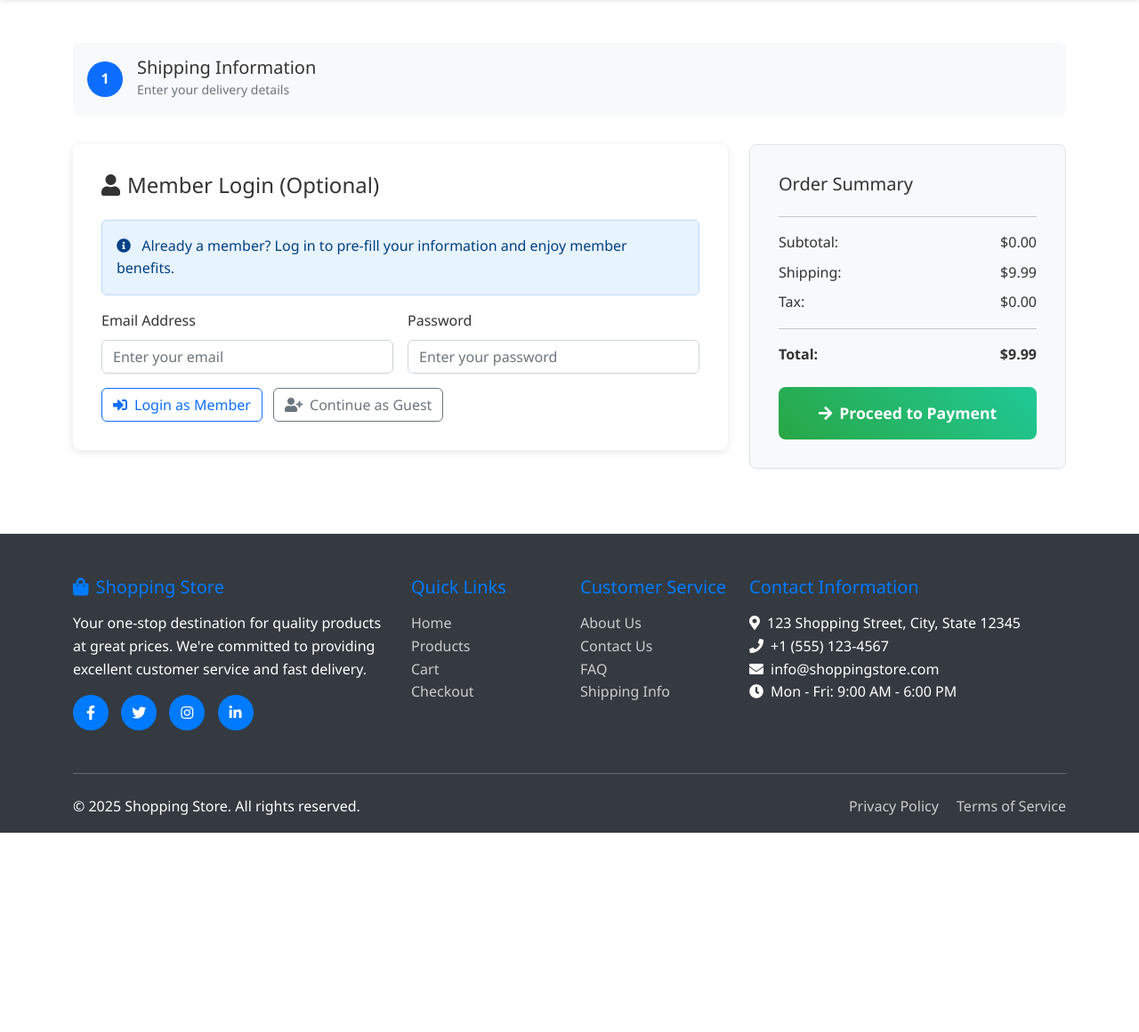
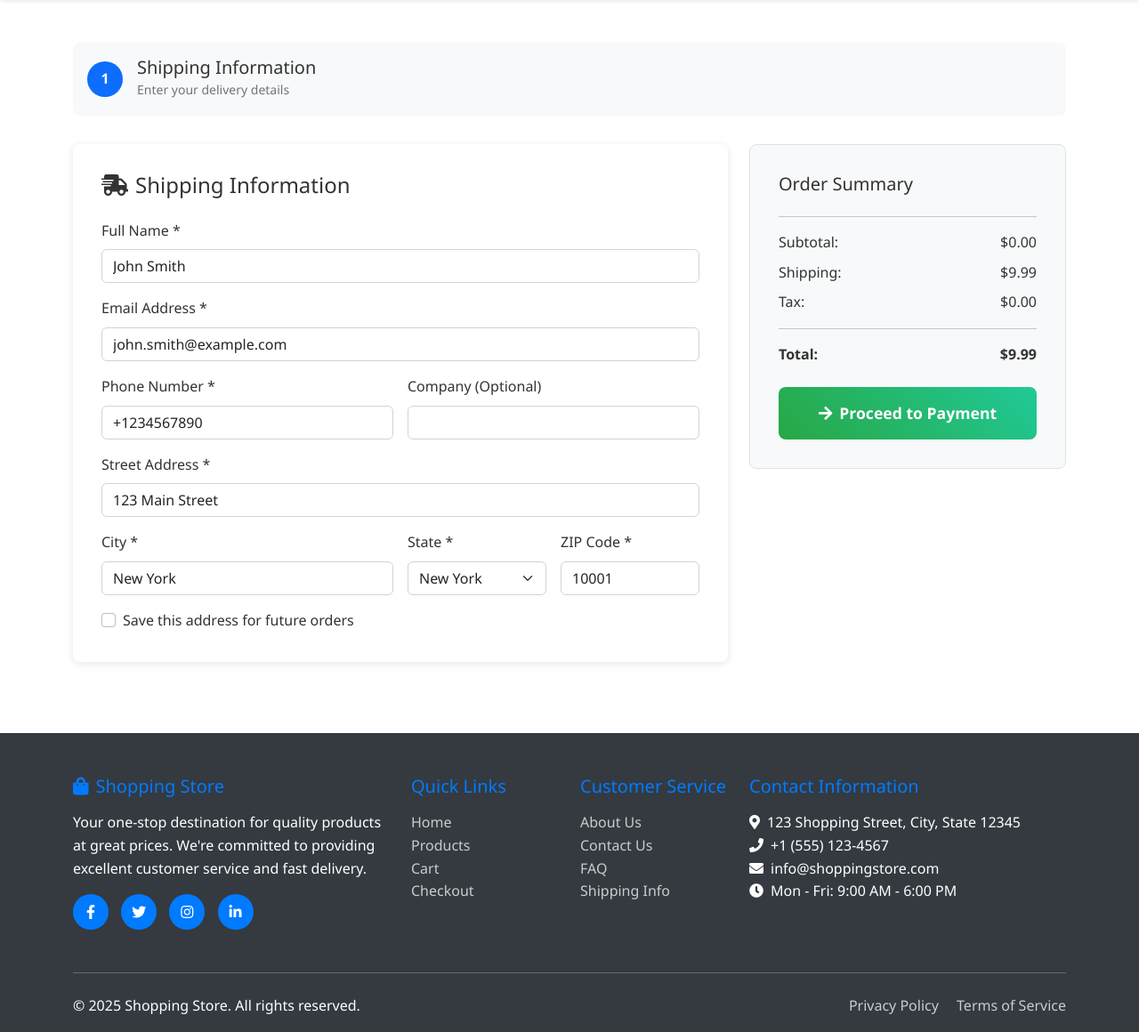
Before and after one commit to renfu-her/shopping-dev, a Laravel app: page /checkout in a window 1280 px wide. Shown: the part 64-1224 px from the top of the page at 89% size. Before the commit the page ends 1000 px from the top, so only its background shows below. Run offline with Laravel 12, Linux system fonts and the light colour scheme; the visitor is signed in with stand-in values (Sample User, id 1); data comes from the database, SQL or seed files in the repository; data that the repository does not hold is empty; some libraries are stand-ins or nearby versions.

Commit message:
更新結帳頁面，新增會員狀態檢查功能，優化用戶認證流程。若用戶已登入，直接顯示運送區域並自動填充會員資料，提升使用者體驗。若未登入，則檢查本地儲存的token以決定顯示登入區域或運送區域。

```diff
--- a/resources/views/checkout.blade.php
+++ b/resources/views/checkout.blade.php
@@ -276,6 +276,18 @@
             }
 
             checkMemberStatus() {
+                // Check if user is authenticated via Laravel session
+                const isAuthenticated = @json(auth()->guard('member')->check());
+
+                if (isAuthenticated) {
+                    // User is authenticated via session, show shipping section directly
+                    document.getElementById('member-login-section').style.display = 'none';
+                    document.getElementById('shipping-section').style.display = 'block';
+
+                    // Try to load member data from session
+                    this.loadMemberDataFromSession();
+                } else {
+                    // Check localStorage token as fallback
                     const token = localStorage.getItem('member_token');
 
                     if (token) {
@@ -285,9 +297,29 @@
                             document.getElementById('shipping-section').style.display = 'block';
                         });
                     } else {
-                    // No token, show login section
+                        // No authentication, show login section
                         document.getElementById('member-login-section').style.display = 'block';
                         document.getElementById('shipping-section').style.display = 'none';
+                    }
+                }
+            }
+
+            loadMemberDataFromSession() {
+                // Get member data from Laravel session
+                const memberData = @json(auth()->guard('member')->user());
+
+                if (memberData) {
+                    // Pre-fill form with member data from session
+                    document.getElementById('fullName').value = memberData.name || '';
+                    document.getElementById('email').value = memberData.email || '';
+                    document.getElementById('phone').value = memberData.phone || '';
+                    document.getElementById('address').value = memberData.address || '';
+                    document.getElementById('city').value = memberData.city || '';
+                    document.getElementById('state').value = memberData.state || '';
+                    document.getElementById('zipCode').value = memberData.postal_code || '';
+
+                    // Show a message that form was pre-filled
+                    this.showToast('Form pre-filled with your member information', 'info');
                 }
             }
 
```
Lines whose indentation alone changed are shown as unchanged.
